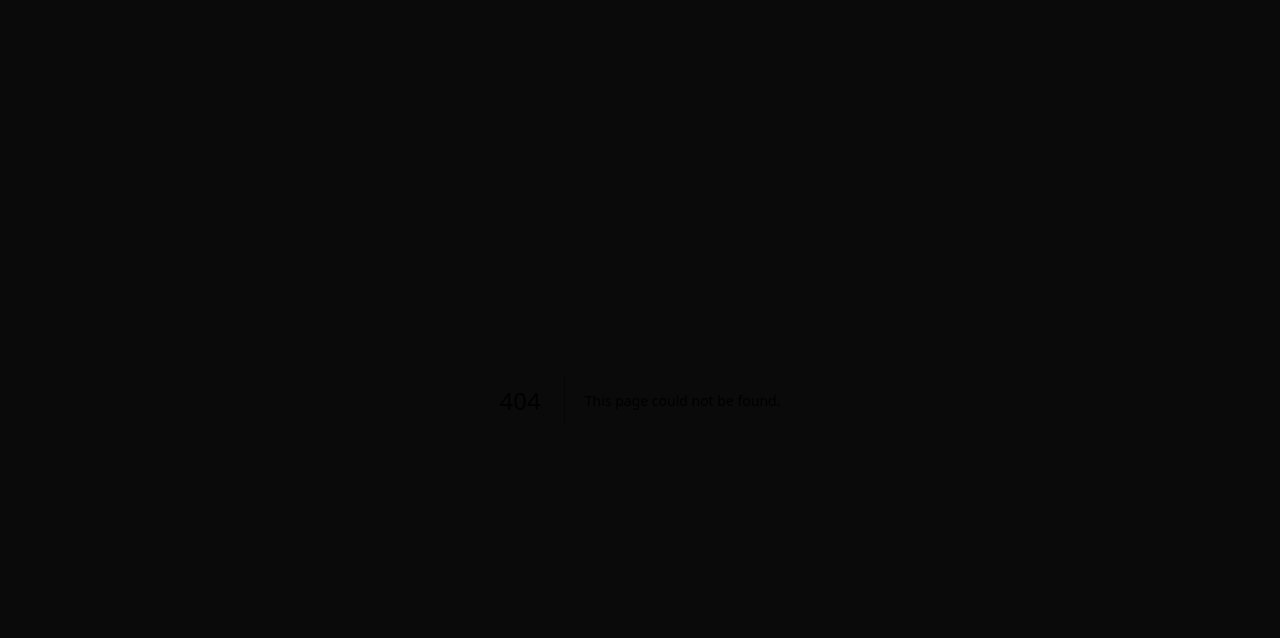
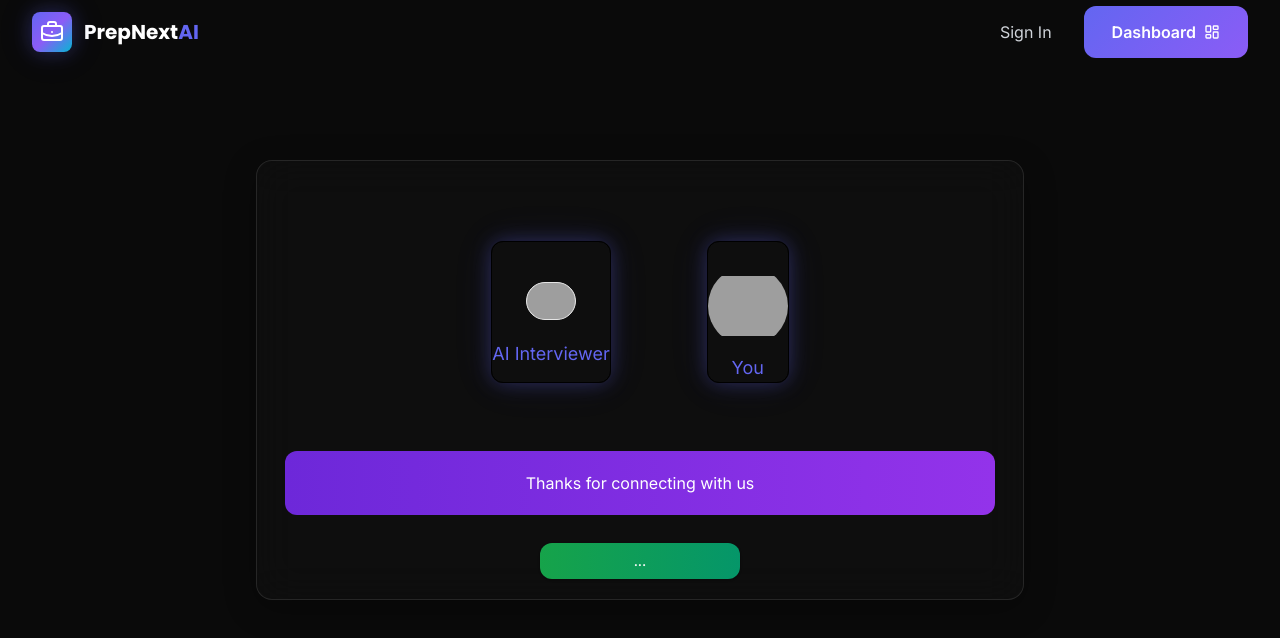
Before and after one commit to HiteshCodesl/PrepNext_AI, a Next.js app: page /dashboard/interview in a window 1280 px wide. Before the commit this address had no page. Shown: the top 638 px of the page. Built offline with nearby package versions, Linux system fonts and the light colour scheme; no server answers; grey boxes are pictures that could not be loaded.

Commit message:
added the interview folder

```diff
--- /dev/null
+++ b/app/dashboard/interview/page.tsx
@@ -0,0 +1,9 @@
+import React from 'react'
+import { Agent } from '../_components/Agent'
+
+export default function page() {
+
+  return (
+    <Agent />
+  )
+}
```
